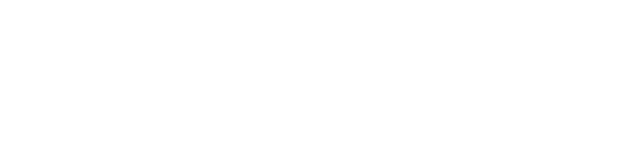
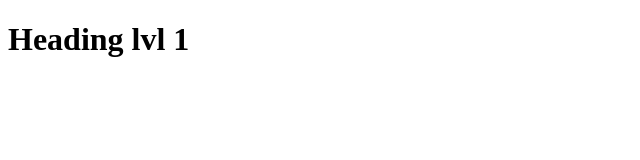
Before and after one commit to 83ben38/dwdd1600, a plain HTML site: page 01test/index.html in a window 1280 px wide. Shown: the whole page, without its empty margins (0-640 px from the left). Drawn offline with Linux system fonts and the light colour scheme.

Commit message:
added heading

```diff
--- a/01test/index.html
+++ b/01test/index.html
@@ -1,4 +1,11 @@
 <!DOCTYPE html>
 <html>
+	<head>
 
+	</head>
+	<body>
+		<h1>
+			Heading lvl 1
+		</h1>
+	</body>
 </html>
```
